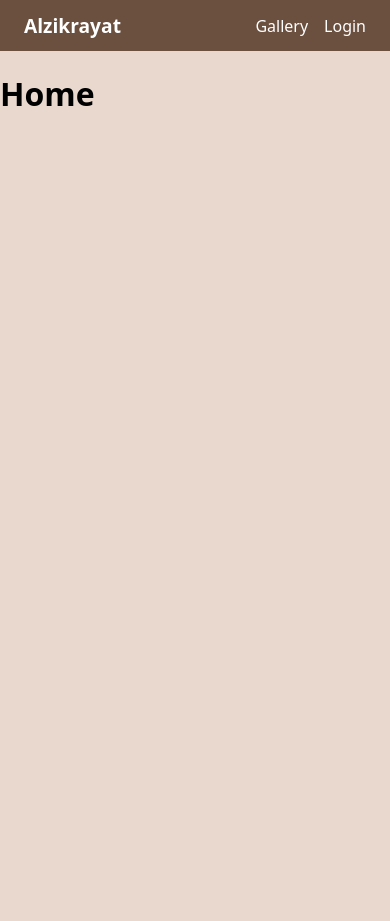
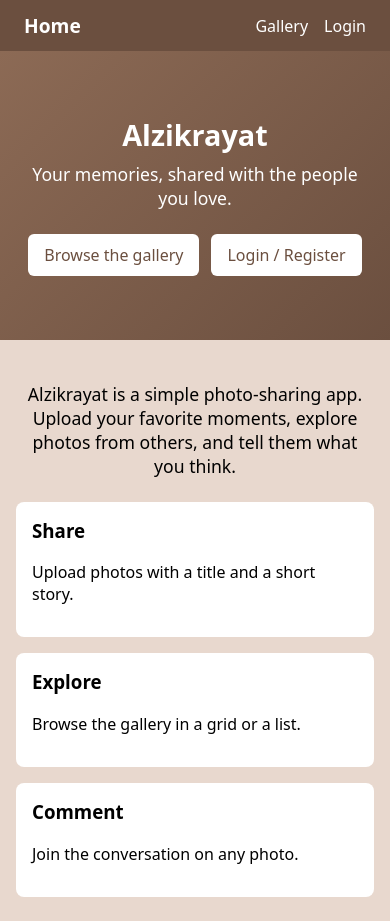
Before and after one commit to Leena099/AlzikrayatMERN, a React (Vite) app in the folder client/: page / in a window 390 px wide. Before the commit the page ends 844 px from the top, so only its background shows below. Built offline with nearby package versions, Linux system fonts and the light colour scheme.

Commit message:
Add Home page and responsive small-screen styles

```diff
--- a/client/src/App.jsx
+++ b/client/src/App.jsx
@@ -26,7 +26,7 @@ export default function App() {
     <>
       <Navbar user={user} onLogout={logout} />
       <Routes>
-        <Route path="/" element={<Home />} />
+        <Route path="/" element={<Home user={user} />} />
         <Route path="/gallery" element={<Gallery user={user} />} />
         <Route path="/photos/:id" element={<PhotoDetail user={user} />} />
         <Route path="/login" element={<LoginRegister onLogin={login} />} />
--- a/client/src/components/Navbar.jsx
+++ b/client/src/components/Navbar.jsx
@@ -3,7 +3,7 @@ import { Link } from 'react-router-dom';
 export default function Navbar({ user, onLogout }) {
   return (
     <nav className="navbar">
-      <Link to="/" className="brand">Alzikrayat</Link>
+      <Link to="/" className="brand">Home</Link>
       <div className="nav-links">
         <Link to="/gallery">Gallery</Link>
         {user ? (
--- a/client/src/index.css
+++ b/client/src/index.css
@@ -204,3 +204,83 @@ body {
 .comments-header h3 {
   margin: 0;
 }
+
+a.btn {
+  text-decoration: none;
+  display: inline-block;
+}
+
+.banner {
+  background: linear-gradient(135deg, #8c6a55, #6b4f3f);
+  color: #fff; text-align: center;
+  padding: 64px 16px;
+}
+
+.banner h1 {
+  margin: 0 0 8px;
+  font-size: 2.5rem;
+}
+
+.banner p {
+  margin: 0 0 24px;
+  font-size: 1.1rem;
+}
+
+.banner-buttons {
+  display: flex;
+  justify-content: center;
+  gap: 12px;
+  flex-wrap: wrap;
+}
+
+.banner .btn {
+  background: #fff;
+  color: #6b4f3f;
+}
+
+.intro {
+  font-size: 1.1rem;
+  text-align: center;
+  margin-bottom: 24px;
+}
+
+.features {
+  display: grid;
+  grid-template-columns: repeat(auto-fit, minmax(220px, 1fr));
+  gap: 16px;
+}
+
+.feature {
+  background: #fff;
+  border-radius: 8px;
+  padding: 16px;
+}
+
+.feature h3 {
+  margin-top: 0;
+}
+
+@media (max-width: 600px) {
+  .banner h1 {
+    font-size: 1.8rem;
+  }
+
+  .gallery-header {
+    flex-direction: column;
+    align-items: flex-start;
+    gap: 8px;
+  }
+
+  .photo-card.list {
+    flex-direction: column;
+  }
+
+  .photo-card.list img {
+    width: 100%;
+    height: 200px;
+  }
+
+  .comment-form {
+    flex-direction: column;
+  }
+}
--- a/client/src/pages/Home.jsx
+++ b/client/src/pages/Home.jsx
@@ -1,3 +1,37 @@
-export default function Home() {
-  return <h1>Home</h1>;
+import { Link } from 'react-router-dom';
+
+export default function Home({ user }) {
+  return (
+    <div>
+      <section className="banner">
+        <h1>Alzikrayat</h1>
+        <p>Your memories, shared with the people you love.</p>
+        <div className="banner-buttons">
+          <Link to="/gallery" className="btn">Browse the gallery</Link>
+          {!user && <Link to="/login" className="btn">Login / Register</Link>}
+        </div>
+      </section>
+
+      <div className="container">
+        <p className="intro">
+          Alzikrayat is a simple photo-sharing app. Upload your favorite moments,
+          explore photos from others, and tell them what you think.
+        </p>
+        <div className="features">
+          <div className="feature">
+            <h3>Share</h3>
+            <p>Upload photos with a title and a short story.</p>
+          </div>
+          <div className="feature">
+            <h3>Explore</h3>
+            <p>Browse the gallery in a grid or a list.</p>
+          </div>
+          <div className="feature">
+            <h3>Comment</h3>
+            <p>Join the conversation on any photo.</p>
+          </div>
+        </div>
+      </div>
+    </div>
+  );
 }
```
